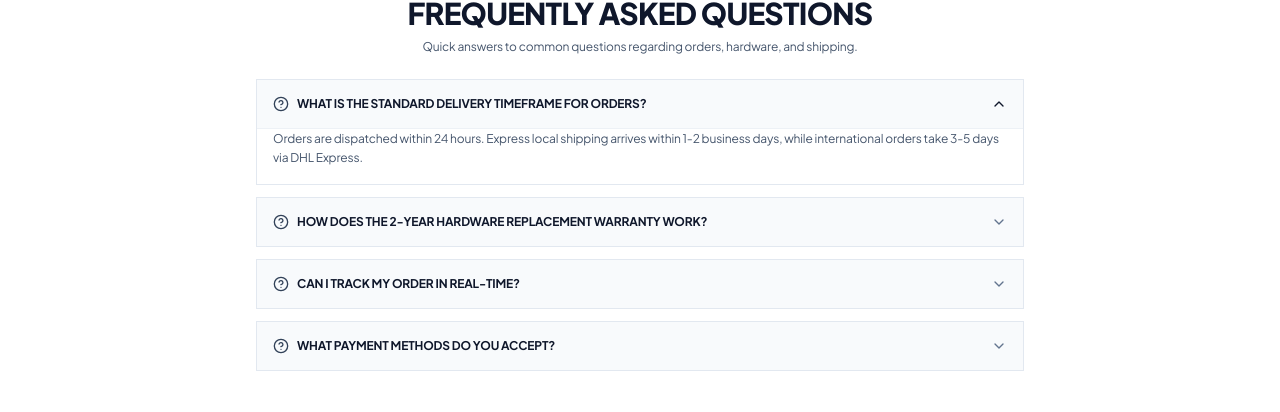
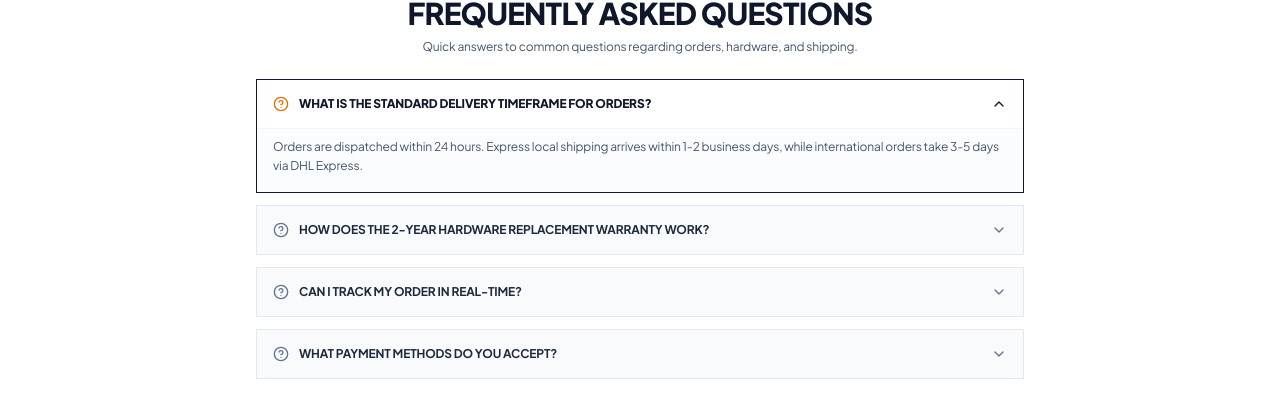
Before and after one commit to 3b3zeem/AURA-E-commerce, a Next.js app: page /contact in a window 1280 px wide. Both pictures are taken after a click on the button "WHAT IS THE STANDARD DELIVERY TIMEFRAME FOR ORDERS?". Shown: the part 1273-1685 px from the top of the page. Built offline with nearby package versions, Linux system fonts and the light colour scheme; no server answers; the database is empty.

Commit message:
feat: add contact page with support form and FAQ section

```diff
--- a/src/app/contact/page.tsx
+++ b/src/app/contact/page.tsx
@@ -114,7 +114,7 @@ export default function ContactPage() {
 
         {/* Support Cards Bar */}
         <section className="grid grid-cols-1 md:grid-cols-3 gap-6">
-          <div className="p-6 bg-slate-50 border border-slate-200 space-y-3 hover:border-slate-900 transition-colors shadow-sm">
+          <div className="p-6 bg-slate-50 border border-slate-200 space-y-3 hover:border-slate-900 transition-all duration-300 hover:-translate-y-1 shadow-sm">
             <div className="p-3 bg-slate-900 text-white w-fit">
               <Mail className="w-5 h-5 text-white" />
             </div>
@@ -125,7 +125,7 @@ export default function ContactPage() {
             </a>
           </div>
 
-          <div className="p-6 bg-slate-50 border border-slate-200 space-y-3 hover:border-slate-900 transition-colors shadow-sm">
+          <div className="p-6 bg-slate-50 border border-slate-200 space-y-3 hover:border-slate-900 transition-all duration-300 hover:-translate-y-1 shadow-sm">
             <div className="p-3 bg-slate-900 text-white w-fit">
               <Phone className="w-5 h-5 text-white" />
             </div>
@@ -136,7 +136,7 @@ export default function ContactPage() {
             </a>
           </div>
 
-          <div className="p-6 bg-slate-50 border border-slate-200 space-y-3 hover:border-slate-900 transition-colors shadow-sm">
+          <div className="p-6 bg-slate-50 border border-slate-200 space-y-3 hover:border-slate-900 transition-all duration-300 hover:-translate-y-1 shadow-sm">
             <div className="p-3 bg-slate-900 text-white w-fit">
               <MapPin className="w-5 h-5 text-white" />
             </div>
@@ -158,7 +158,7 @@ export default function ContactPage() {
             </div>
 
             {submitted ? (
-              <div className="py-12 text-center space-y-4 bg-emerald-50 border border-emerald-200 p-6">
+              <div className="py-12 text-center space-y-4 bg-emerald-50 border border-emerald-200 p-6 animate-fadeIn">
                 <CheckCircle2 className="w-12 h-12 text-emerald-600 mx-auto" />
                 <h3 className="text-xl font-black uppercase text-emerald-900">Message Received!</h3>
                 <p className="text-xs text-emerald-800 max-w-md mx-auto">
@@ -207,6 +207,7 @@ export default function ContactPage() {
                       onChange={(e) => setFormData({ ...formData, category: e.target.value })}
                       className="w-full px-3.5 py-2.5 bg-slate-50 border border-slate-300 text-xs text-slate-900 focus:outline-none focus:border-slate-900 font-medium"
                     >
+                      <option value="" disabled>Select Category...</option>
                       <option value="General Inquiry">General Inquiry</option>
                       <option value="Order & Shipping">Order & Shipping Status</option>
                       <option value="Warranty Claim">2-Year Warranty Claim</option>
@@ -286,7 +287,7 @@ export default function ContactPage() {
           </div>
         </section>
 
-        {/* FAQ Section */}
+        {/* FAQ Section with Smooth Accordion Animations */}
         <section className="space-y-6 pt-6 border-t border-slate-200">
           <div className="text-center space-y-2 max-w-xl mx-auto">
             <h2 className="text-2xl sm:text-3xl font-black uppercase text-slate-900 tracking-tight">
@@ -296,32 +297,45 @@ export default function ContactPage() {
           </div>
 
           <div className="max-w-3xl mx-auto space-y-3">
-            {faqs.map((faq, idx) => (
+            {faqs.map((faq, idx) => {
+              const isOpen = activeFaq === idx;
+              return (
                 <div
                   key={idx}
-                className="border border-slate-200 bg-slate-50 overflow-hidden"
+                  className={`border transition-all duration-300 overflow-hidden ${
+                    isOpen
+                      ? 'border-slate-900 bg-white shadow-md'
+                      : 'border-slate-200 bg-slate-50 hover:border-slate-400'
+                  }`}
                 >
                   <button
-                  onClick={() => setActiveFaq(activeFaq === idx ? null : idx)}
-                  className="w-full p-4 text-left flex items-center justify-between font-bold text-xs uppercase text-slate-900 hover:bg-slate-100 transition-colors"
+                    onClick={() => setActiveFaq(isOpen ? null : idx)}
+                    className="w-full p-4 text-left flex items-center justify-between font-bold text-xs uppercase text-slate-900 transition-colors cursor-pointer"
                   >
-                  <span className="flex items-center space-x-2">
-                    <HelpCircle className="w-4 h-4 text-slate-700 shrink-0" />
-                    <span>{faq.q}</span>
+                    <span className="flex items-center space-x-2.5">
+                      <HelpCircle className={`w-4 h-4 transition-colors duration-300 shrink-0 ${isOpen ? 'text-amber-600' : 'text-slate-500'}`} />
+                      <span className={isOpen ? 'text-slate-900 font-extrabold' : 'text-slate-800'}>{faq.q}</span>
                     </span>
                     <ChevronDown
-                    className={`w-4 h-4 text-slate-500 transition-transform ${
-                      activeFaq === idx ? 'rotate-180 text-slate-900' : ''
+                      className={`w-4 h-4 text-slate-500 transition-transform duration-300 shrink-0 ${
+                        isOpen ? 'rotate-180 text-slate-900' : ''
                       }`}
                     />
                   </button>
-                {activeFaq === idx && (
-                  <div className="p-4 pt-0 text-xs text-slate-600 leading-relaxed border-t border-slate-200/60 bg-white">
+                  <div
+                    className={`grid transition-all duration-300 ease-in-out ${
+                      isOpen ? 'grid-rows-[1fr] opacity-100' : 'grid-rows-[0fr] opacity-0'
+                    }`}
+                  >
+                    <div className="overflow-hidden">
+                      <div className="p-4 pt-2 text-xs text-slate-600 leading-relaxed border-t border-slate-100 bg-slate-50/50">
                         {faq.a}
                       </div>
-                )}
                     </div>
-            ))}
+                  </div>
+                </div>
+              );
+            })}
           </div>
         </section>
       </main>
```
Lines whose indentation alone changed are shown as unchanged.
